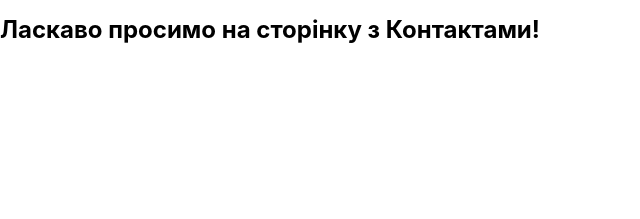
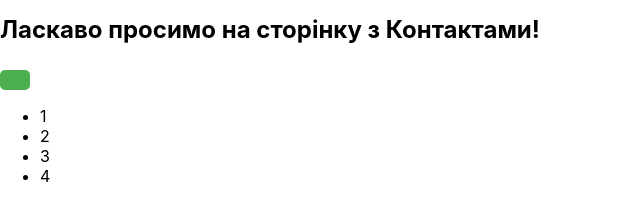
Before and after one commit to StanislavBobrivskyi/E-commerce-product-page, a React (Create React App) app: page /contacts in a window 1280 px wide. Shown: the part 141-360 px from the top of the page, without its empty margins (0-640 px from the left). Built offline with nearby package versions, Linux system fonts and the light colour scheme.

Commit message:
contacts component add

```diff
--- a/src/Routs/Contacts/Contacts.jsx
+++ b/src/Routs/Contacts/Contacts.jsx
@@ -1,9 +1,11 @@
+import { ContactsSection } from 'components/ContactsSection/ContactsSection';
 import React from 'react';
 
 export function Contacts() {
   return (
     <div>
       <h2>Ласкаво просимо на сторінку з Контактами!</h2>
+      <ContactsSection />
     </div>
   );
 }
--- /dev/null
+++ b/src/components/ContactsSection/ContactsSection.jsx
@@ -0,0 +1,16 @@
+import { OrderButton } from 'components/OrderBtn/OrderBtn.styled';
+import React from 'react';
+
+export function ContactsSection() {
+  return (
+    <>
+      <OrderButton />
+      <ul>
+        <li>1</li>
+        <li>2</li>
+        <li>3</li>
+        <li>4</li>
+      </ul>
+    </>
+  );
+}
```
